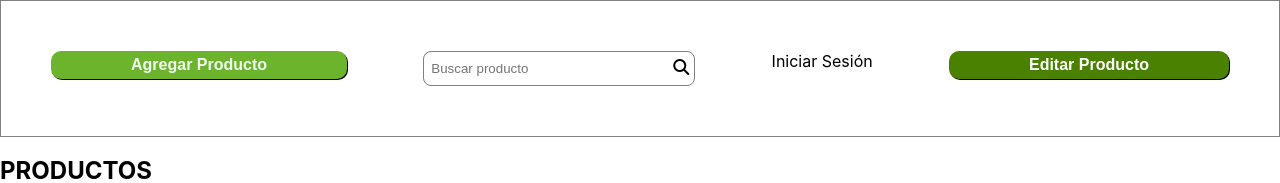
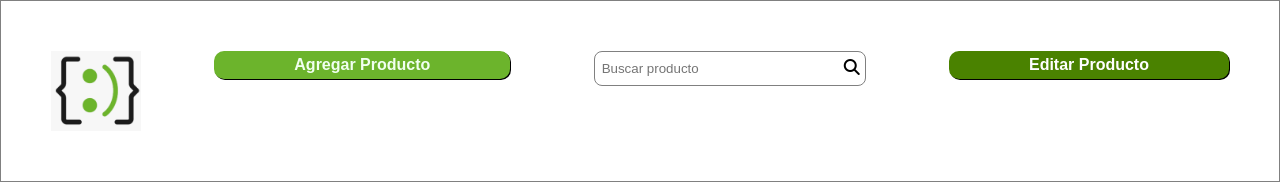
Before and after one commit to OscarHub90/test, a React (Create React App) app: page / in a window 1280 px wide. Shown: the top 183 px of the page. Built offline with nearby package versions, Linux system fonts and the light colour scheme.

Commit message:
Se agrega el Logo a la parte superior de la página

```diff
--- a/package.json
+++ b/package.json
@@ -1,7 +1,7 @@
 {
   "name": "tienda-tennis",
   "version": "0.1.0",
-  "private": true,
+  "private": false,
   "dependencies": {
     "@testing-library/jest-dom": "^5.11.4",
     "@testing-library/react": "^11.1.0",
--- a/src/App.js
+++ b/src/App.jsx
@@ -1,7 +1,7 @@
-import logo from './logo.svg';
 import './styles/styles.css';
 import tennisBlancos from "./media/Blancos.jpg"
 import tennisNegros from "./media/Negros.jpg"
+import logo from "./media/Tech&Fun.png"
 
 function App() {
   return (
@@ -11,6 +11,11 @@ function App() {
   </header>
   <main>
      <ul className="navbar">
+     <li>
+        <div className="logoPpal">
+          <img src={logo} alt="" />
+        </div>
+      </li>
       <li>
           <button className="Button mainButton">Agregar Producto</button>
       </li>
@@ -20,8 +25,8 @@ function App() {
               <i className="fas fa-search logoBusqueda"></i>
           </div>
       </li>
-      <li>Iniciar Sesión</li>
       <li><button className="Button secondaryButton">Editar Producto</button></li>
+
   </ul>
   <section>
       <h2>PRODUCTOS</h2>
--- a/src/index.js
+++ b/src/index.js
@@ -1,7 +1,7 @@
 import React from 'react';
 import ReactDOM from 'react-dom';
 import './index.css';
-import App from './App';
+import App from './App.jsx';
 import reportWebVitals from './reportWebVitals';
 
 ReactDOM.render(
--- a/src/styles/styles.css
+++ b/src/styles/styles.css
@@ -2,6 +2,13 @@ h1{
   background-color: #6cb42c;
   padding: 0px;
   margin: 0px;
+}
+
+.logoPpal{
+  width: 80px;
+  height: 80px;
+  display: flex;
+  cursor: pointer;
 }
 
 body{
```
